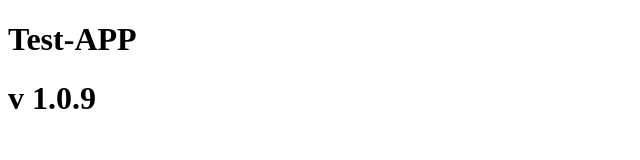
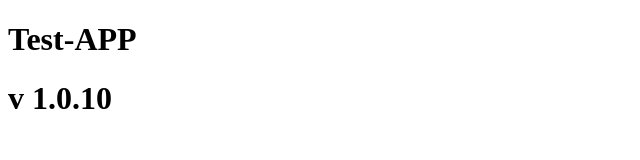
Before and after one commit to IvanChet-4/APP-test, a plain HTML site: page index.html in a window 1280 px wide. Shown: the full height of the page, 0-640 px from the left. Drawn offline with Linux system fonts and the light colour scheme.

Commit message:
Update index.html

```diff
--- a/index.html
+++ b/index.html
@@ -5,6 +5,6 @@
 </head>
 <body>
     <h1>Test-APP</h1>
-    <h1>v 1.0.9</h1>
+    <h1>v 1.0.10</h1>
 </body>
 </html>
```
